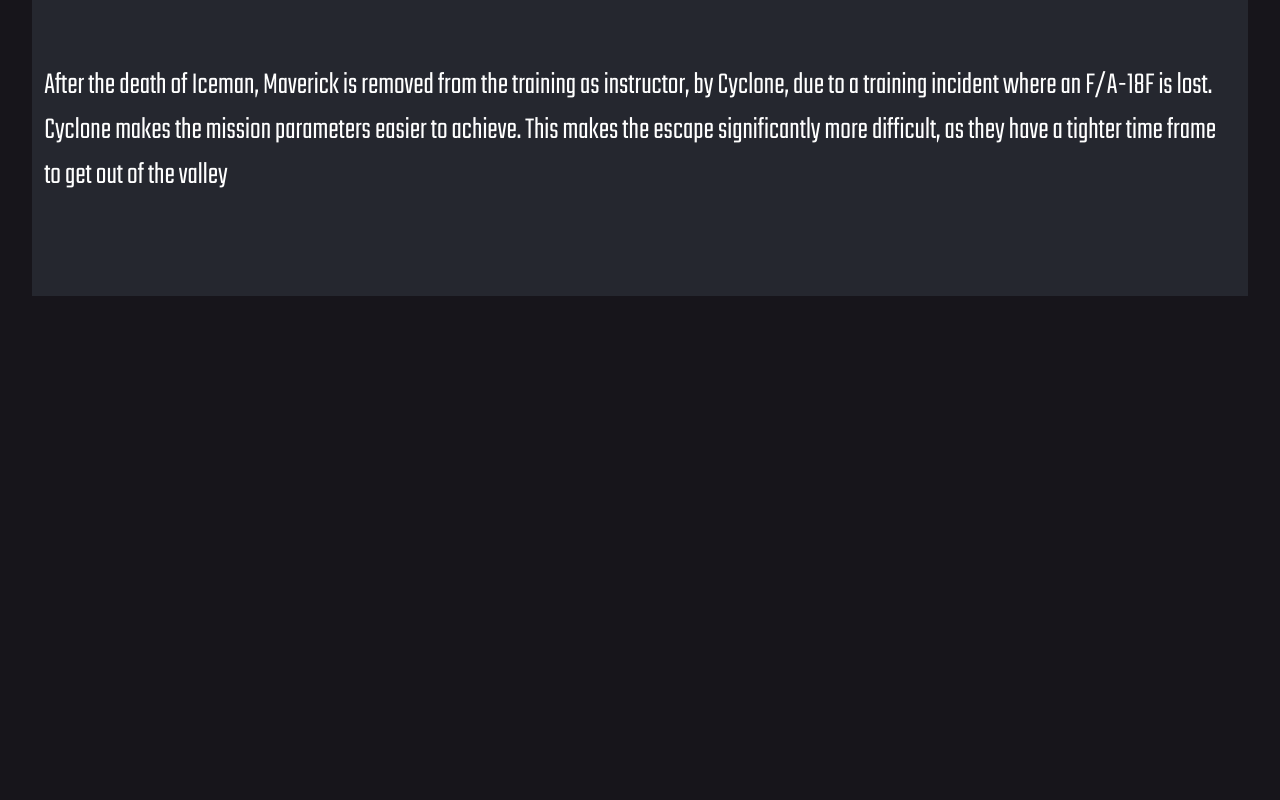
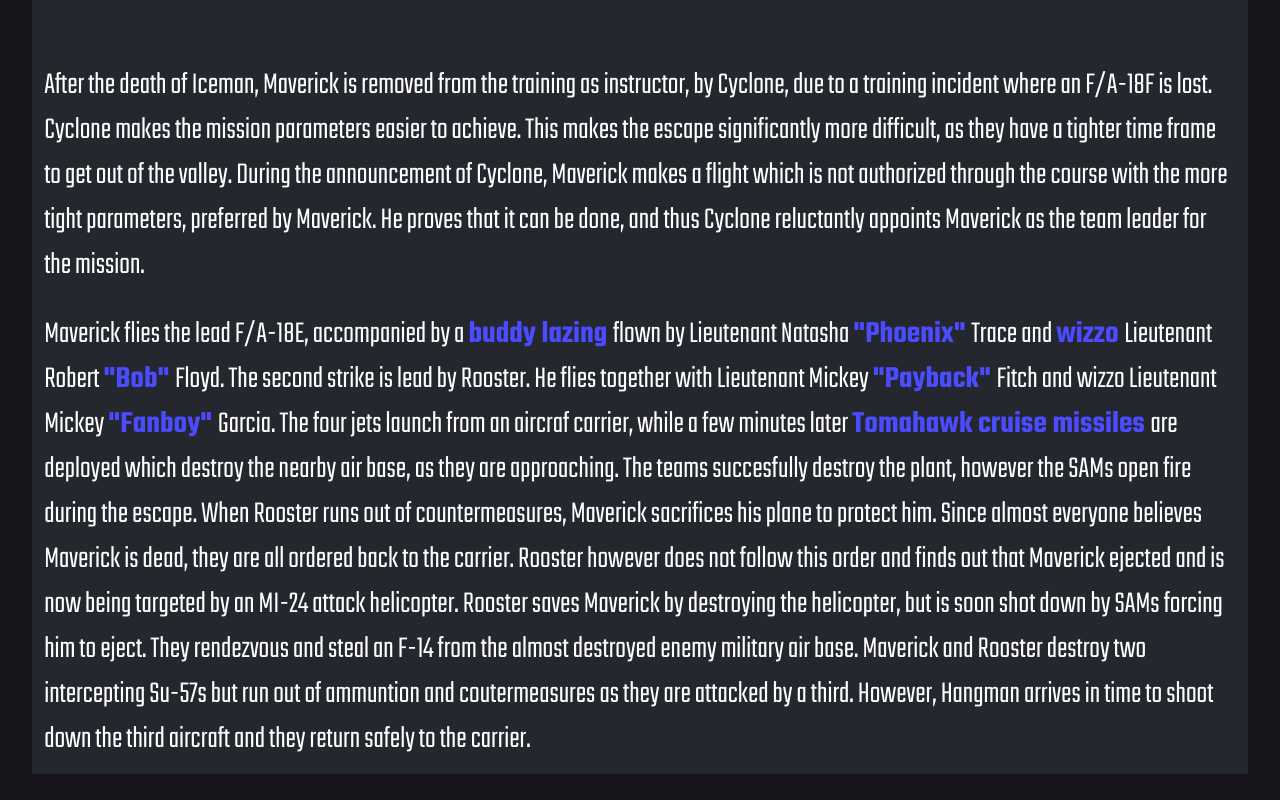
Before and after one commit to geert-h/Webtech-Opdracht-1, a plain HTML site: page plot.html in a window 1280 px wide. Shown: the part 1445-2245 px from the top of the page. Before the commit the page ends 1741 px from the top, so only its background shows below. Drawn offline with Linux system fonts and the light colour scheme.

Commit message:
Finished writing the

```diff
--- a/css-files/style.css
+++ b/css-files/style.css
@@ -29,7 +29,7 @@ body {
 
 .in-text-reference {
     font-family: "Teko SemiBold";
-    color: rgb(0, 0, 255);
+    color: rgb(75, 75, 255);
     text-decoration: none;
     font-size: 100%;
 }
@@ -420,6 +420,17 @@ html.active, body.active {
     flex-direction: column;
 }
 
+.plot-scrn__content__mission-operation-div {
+    font-size: 3rem;
+    padding: 1%;
+}
+
+.plot-scrn__content__ending-div{
+    font-size: 3rem;
+    padding: 1%;
+}
+
+
 @media screen and (max-width: 1023px) {
 
     #vidsection {
@@ -579,6 +590,14 @@ html.active, body.active {
         font-size: 5rem;
     }
 
+    .plot-scrn__content__mission-operation-div {
+        font-size: 5rem;
+    }
+
+    .plot-scrn__content__ending-div{
+        font-size: 5rem;
+    }
+
     #vidsection {
         position: absolute;
         top: 0;
--- a/plot.html
+++ b/plot.html
@@ -61,7 +61,7 @@
                         "Rooster"
                     </a>
                     Bradshaw (the son of Maverick's deceaced best friend and
-                    <a class="in-text-reference" href="https://en.wikipedia.org/wiki/Naval_flight_officer">
+                    <a class="in-text-reference" target="_blank" href="https://en.wikipedia.org/wiki/Naval_flight_officer">
                         RIO
                     </a>
                     Nick "Goose" Bradshaw can't get along with each other. Hangman does not like Rooster's cautious flying, while Rooster criticizes Hangman's cavalier attitude. Maverick gets back together with his former girlfriend
@@ -71,9 +71,45 @@
                     Maverick reveals to her that he promised Rooster's dying mother that Rooster would not become a pilot. This has caused Maverick to drop Rooster's Naval academy application, which stands in the way of his military career. Rooster resents Maverick for this and blames him for his father's death. However, Rooster does not know of this promise which Maverick made to his mother. Maverick is unsure if he wants to further impede his career, but the alternative is to send him on a very dangerous mission. Maverick goes to Iceman for advice on this matter. Iceman has terminal throat cancer and advises Maverick that "It is time to let go" which gives him the reassurance that as well as the Navy, Rooster needs Maverick.
                 </p>
                 <br>
-                <p>After the death of Iceman, Maverick is removed from the training as instructor, by Cyclone, due to a training incident where an F/A-18F is lost. Cyclone makes the mission parameters easier to achieve. This makes the escape significantly more difficult, as they have a tighter time frame to get out of the valley</p>
+                <p>After the death of Iceman, Maverick is removed from the training as instructor, by Cyclone, due to a training incident where an F/A-18F is lost. Cyclone makes the mission parameters easier to achieve. This makes the escape significantly more difficult, as they have a tighter time frame to get out of the valley. During the announcement of Cyclone, Maverick makes a flight which is not authorized through the course with the more tight parameters, preferred by Maverick. He proves that it can be done, and thus Cyclone reluctantly appoints Maverick as the team leader for the mission.</p>
             </div>
-            <br>
+            <div class="plot-scrn__content__mission-operation-div">
+                <p>Maverick flies the lead F/A-18E, accompanied by a
+                    <a class="in-text-reference" target="_blank" href="https://en.wikipedia.org/wiki/Buddy_lazing">
+                        buddy lazing
+                    </a>
+                    flown by Lieutenant Natasha
+                    <a class="in-text-reference" href="">
+                        "Phoenix"
+                    </a>
+                    Trace and
+                    <a class="in-text-reference" target="_blank" href="https://en.wikipedia.org/wiki/Weapon_systems_officer">
+                        wizzo
+                    </a>
+                    Lieutenant Robert
+                    <a class="in-text-reference" href="">
+                        "Bob"
+                    </a>
+                    Floyd.
+                    The second strike is lead by Rooster. He flies together with Lieutenant Mickey
+                    <a class="in-text-reference" href="">
+                        "Payback"
+                    </a>
+                    Fitch and wizzo Lieutenant Mickey
+                    <a class="in-text-reference" href="">
+                        "Fanboy"
+                    </a>
+                    Garcia.
+                    The four jets launch from an aircraf carrier, while a few minutes later
+                    <a class="in-text-reference" target="_blank" href="https://en.wikipedia.org/wiki/Tomahawk_cruise_missiles">
+                        Tomahawk cruise missiles
+                    </a>
+                    are deployed which destroy the nearby air base, as they are approaching. The teams succesfully destroy the plant, however the SAMs open fire during the escape. When Rooster runs out of countermeasures, Maverick sacrifices his plane to protect him. Since almost everyone believes Maverick is dead, they are all ordered back to the carrier. Rooster however does not follow this order and finds out that Maverick ejected and is now being targeted by an MI-24 attack helicopter. Rooster saves Maverick by destroying the helicopter, but is soon shot down by SAMs forcing him to eject. They rendezvous and steal an F-14 from the almost destroyed enemy military air base. Maverick and Rooster destroy two intercepting Su-57s but run out of ammuntion and coutermeasures as they are attacked by a third. However, Hangman arrives in time to shoot down the third aircraft and they return safely to the carrier.
+                </p>
+            </div>
+        </div>
+        <div class="plot-scrn__content__ending-div">
+
         </div>
     </section>
     <script src="./js-files/code.js"></script>
```
